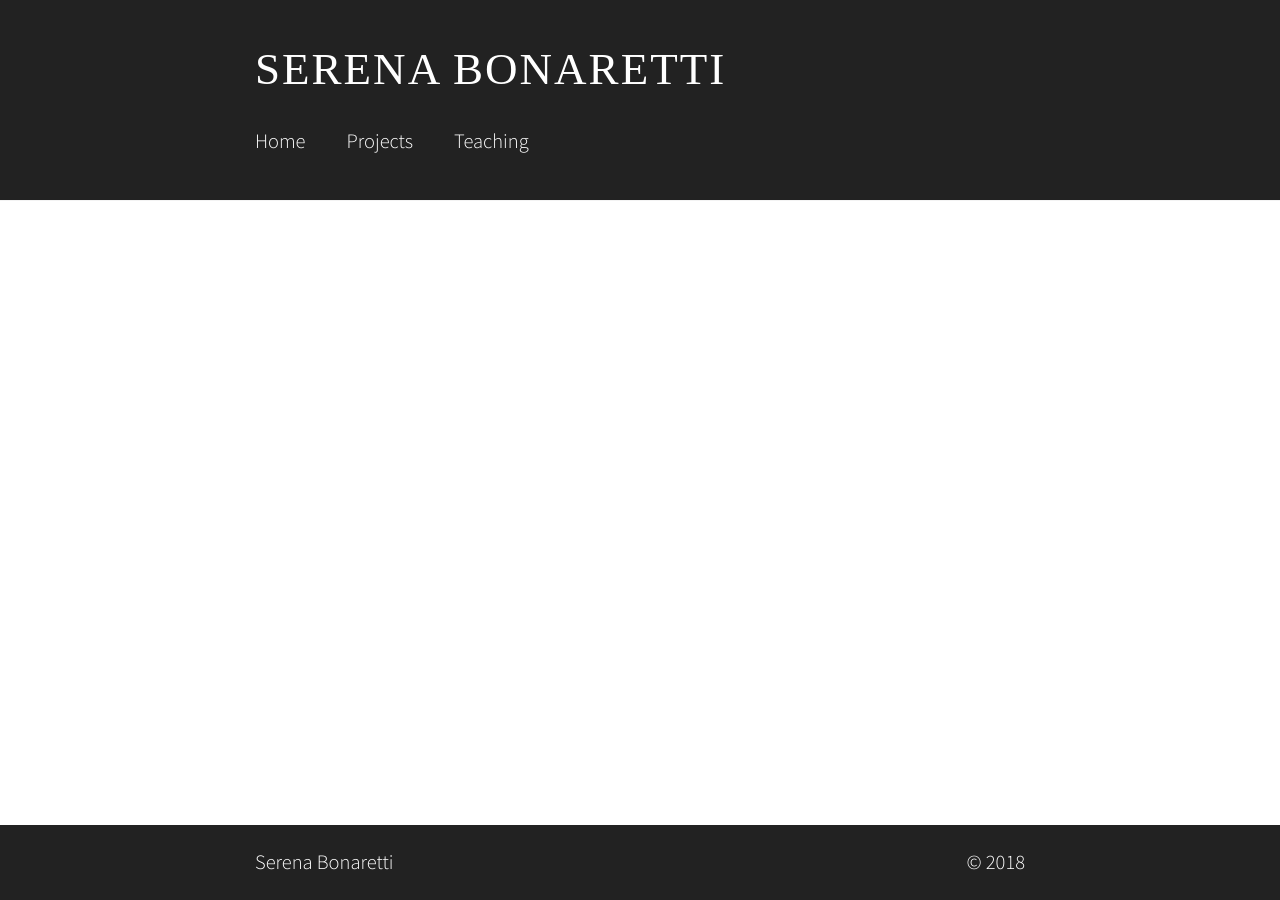
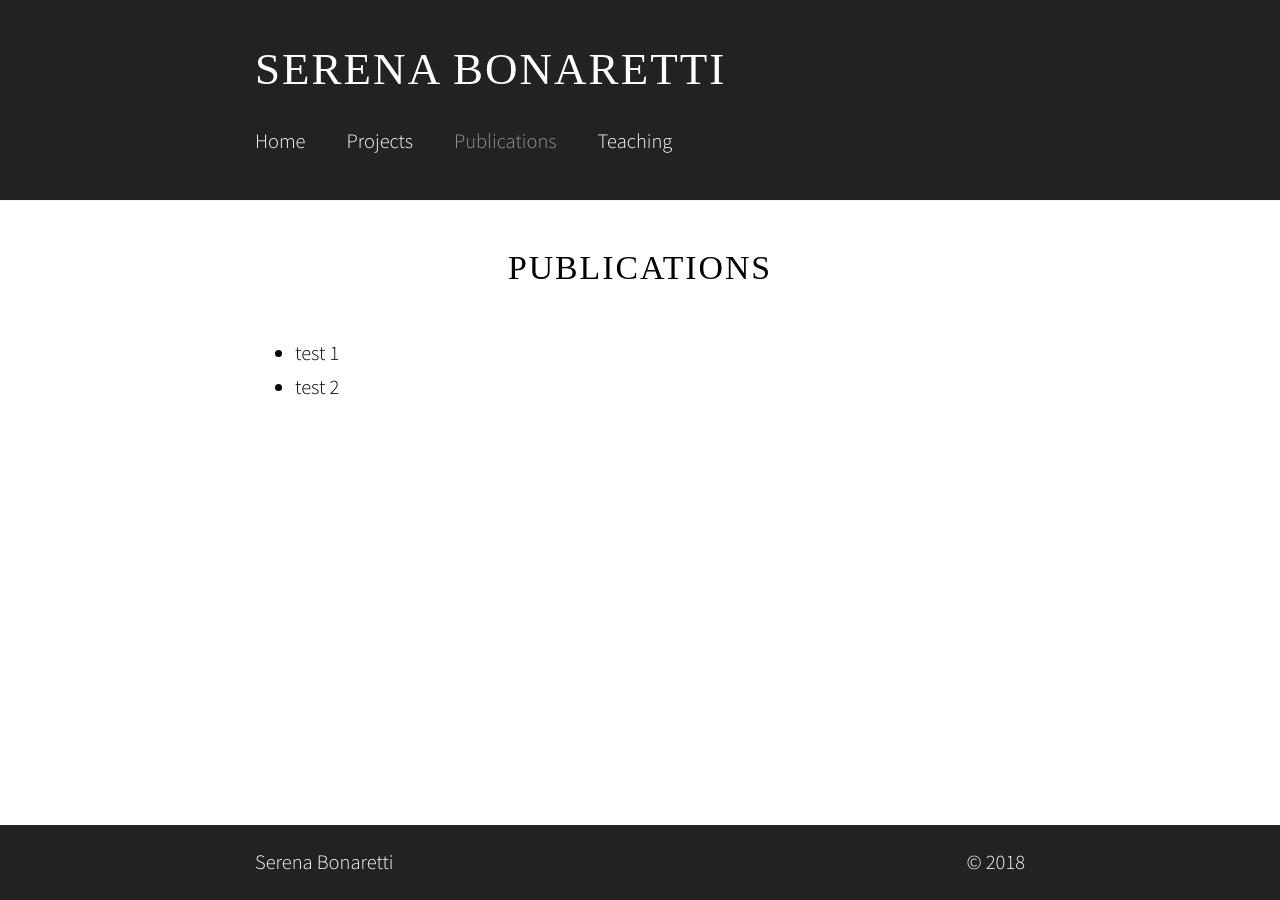
Before and after one commit to sbonaretti/sbonaretti.github.io, a Jekyll site: the page built from Publications.md, in a window 1280 px wide. Built offline with Jekyll 4.4.1, drawn with Linux system fonts in a browser that asks for light colours; some web fonts are replaced.

Commit message:
Update Publications.md

```diff
--- a/Publications.md
+++ b/Publications.md
@@ -1,2 +1,7 @@
 ---
+title:  "Publications"
 ---
+
+
+* test 1
+* test 2
```
